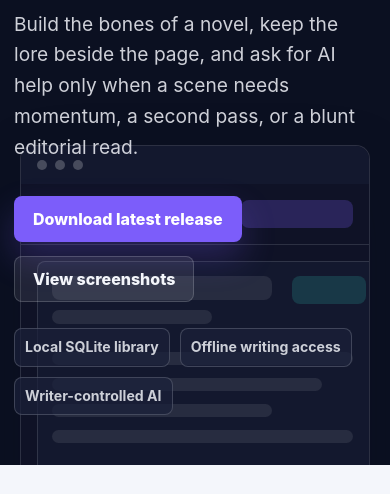
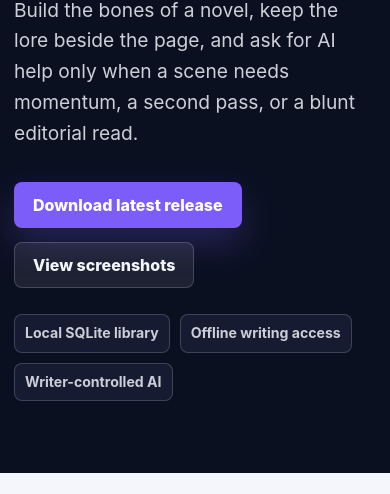
Before and after one commit to Larsvdx/novel-architect-pages, a plain HTML site: page index.html in a window 390 px wide. Shown: the part 350-844 px from the top of the page. Drawn offline with Linux system fonts and the light colour scheme; no server answers.

Commit message:
update styles

```diff
--- a/assets/styles.css
+++ b/assets/styles.css
@@ -141,24 +141,16 @@ a {
 
 .hero {
   position: relative;
-  min-height: 700px;
+  min-height: 500px;
   overflow: hidden;
   color: var(--soft-white);
   background: var(--midnight);
 }
 
-.hero::after {
-  content: "";
-  position: absolute;
-  inset: auto 0 0;
-  height: 120px;
-  background: var(--soft-white);
-}
-
 .hero-stage {
   position: absolute;
   inset: 52px 0 auto;
-  height: 610px;
+  height: 400px;
   pointer-events: none;
   opacity: 0.72;
 }
@@ -174,7 +166,7 @@ a {
 .hero-content {
   position: relative;
   z-index: 2;
-  padding: 104px 0 170px;
+  padding: 64px 0 52px;
 }
 
 .hero-content h1 {
@@ -687,7 +679,7 @@ a {
   font-size: 1.04rem;
 }
 
-.page-hero a {
+.page-hero a:not(.button) {
   color: var(--teal);
   font-weight: 800;
 }
@@ -1220,29 +1212,16 @@ a {
   }
 
   .hero {
-    min-height: 780px;
+    min-height: 520px;
   }
 
   .hero-stage {
-    inset: auto 0 80px;
-    height: 360px;
+    inset: 88px 0 auto;
+    height: 520px;
   }
 
   .hero-window {
-    left: 20px;
-    right: 20px;
-    top: 0;
-    width: auto;
-    transform: none;
-  }
-
-  .mock-layout {
-    grid-template-columns: 1fr;
-  }
-
-  .mock-sidebar,
-  .mock-context {
-    display: none;
+    visibility: hidden;
   }
 
   .hero-content {
@@ -1304,6 +1283,22 @@ a {
     font-size: clamp(2.55rem, 14vw, 4.4rem);
   }
 
+  .hero-stage {
+    display: none;
+  }
+
+  .hero {
+    min-height: 0;
+  }
+
+  .hero::after {
+    display: none;
+  }
+
+  .hero-content {
+    padding: 64px 0 72px;
+  }
+
   .page-hero h1 {
     font-size: clamp(2rem, 11vw, 3.35rem);
   }
```
